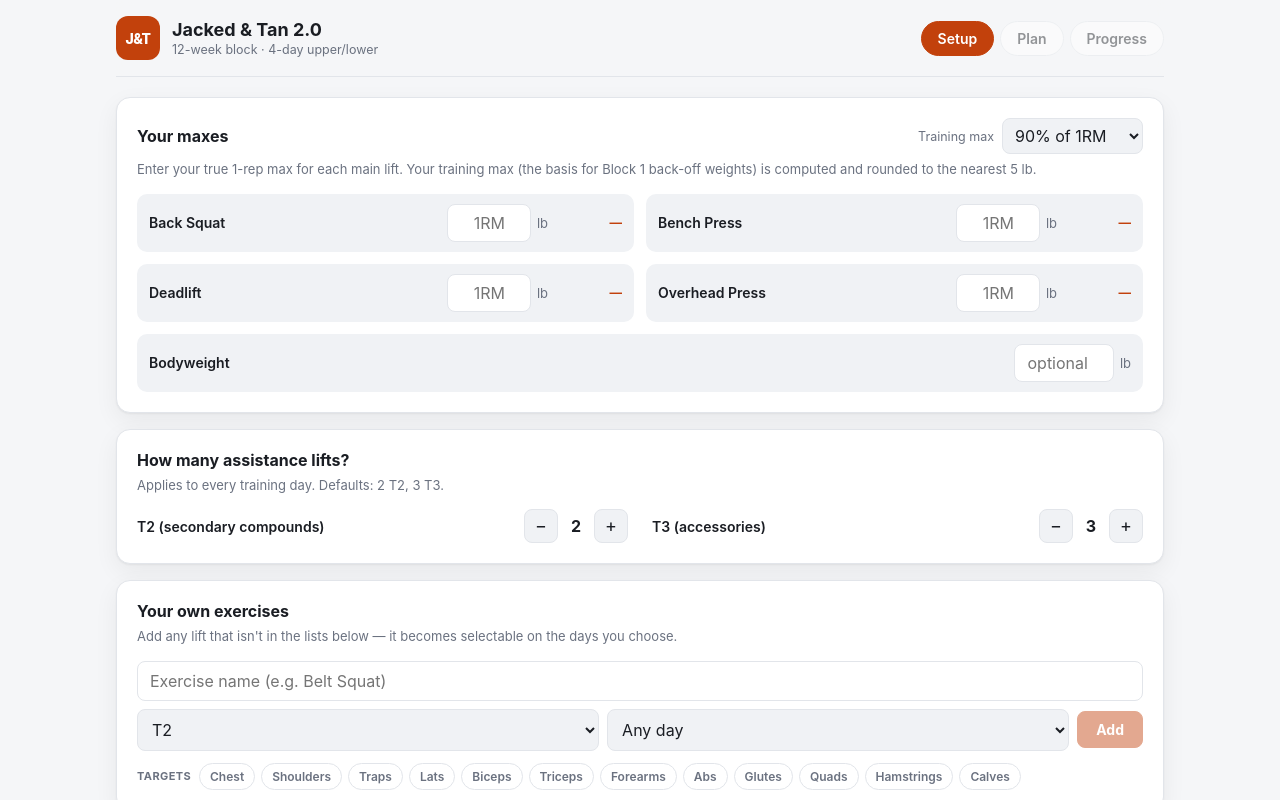
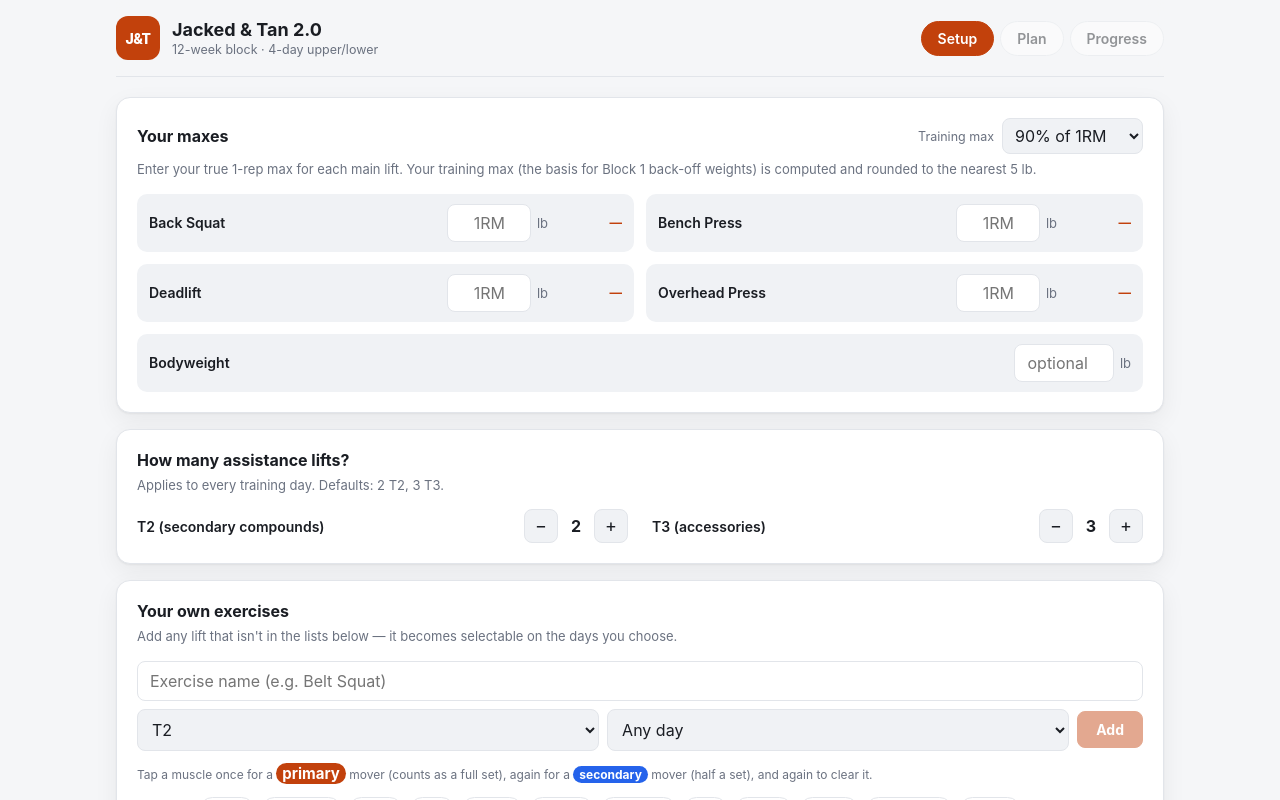
Before and after one commit to thirtyspokes/jnt, a React (Vite) app: page / in a window 1280 px wide. Shown: the top 800 px of the page. Built offline with nearby package versions, Linux system fonts and the light colour scheme.

Commit message:
Primary/secondary

```diff
--- a/src/components/Setup.jsx
+++ b/src/components/Setup.jsx
@@ -55,30 +55,37 @@ export default function Setup({ profile, setProfile, onDone, onReset }) {
   }
 
   // ---- custom exercises ----
-  const [draft, setDraft] = useState({ name: '', tier: 't2', dayType: 'any', muscles: [] })
+  const [draft, setDraft] = useState({ name: '', tier: 't2', dayType: 'any', muscleTags: {} })
   const [mapWeek, setMapWeek] = useState(1)
 
-  const toggleDraftMuscle = (key) =>
-    setDraft((d) => ({
-      ...d,
-      muscles: d.muscles.includes(key) ? d.muscles.filter((k) => k !== key) : [...d.muscles, key],
-    }))
+  // Cycle a muscle tag: off -> primary -> secondary -> off.
+  const cycleDraftMuscle = (key) =>
+    setDraft((d) => {
+      const tags = { ...d.muscleTags }
+      const cur = tags[key]
+      if (!cur) tags[key] = 'primary'
+      else if (cur === 'primary') tags[key] = 'secondary'
+      else delete tags[key]
+      return { ...d, muscleTags: tags }
+    })
 
   const addCustom = () => {
     const name = draft.name.trim()
     if (!name) return
+    const tags = draft.muscleTags
     const entry = {
       id: makeCustomId(draft.tier),
       name,
       dayType: draft.dayType,
-      muscles: draft.muscles,
+      primary: Object.keys(tags).filter((k) => tags[k] === 'primary'),
+      secondary: Object.keys(tags).filter((k) => tags[k] === 'secondary'),
       custom: true,
     }
     setProfile((p) => {
       const cst = p.custom ?? { t2: [], t3: [] }
       return { ...p, custom: { ...cst, [draft.tier]: [...(cst[draft.tier] ?? []), entry] } }
     })
-    setDraft((d) => ({ ...d, name: '', muscles: [] }))
+    setDraft((d) => ({ ...d, name: '', muscleTags: {} }))
   }
 
   const removeCustom = (tier, id) => {
@@ -314,14 +321,19 @@ export default function Setup({ profile, setProfile, onDone, onReset }) {
             Add
           </button>
         </div>
+        <p className="mp-help">
+          Tap a muscle once for a <span className="mp-key primary">primary</span> mover (counts as a
+          full set), again for a <span className="mp-key secondary">secondary</span> mover (half a
+          set), and again to clear it.
+        </p>
         <div className="muscle-pick">
           <span className="mp-label">Targets</span>
           {MUSCLE_GROUPS.map((g) => (
             <button
               key={g.key}
               type="button"
-              className={`mp-chip ${draft.muscles.includes(g.key) ? 'on' : ''}`}
-              onClick={() => toggleDraftMuscle(g.key)}
+              className={`mp-chip ${draft.muscleTags[g.key] ?? ''}`}
+              onClick={() => cycleDraftMuscle(g.key)}
             >
               {g.label}
             </button>
@@ -336,7 +348,7 @@ export default function Setup({ profile, setProfile, onDone, onReset }) {
                   {e.name}
                   <span className="chip-day">
                     {DAY_TYPES.find((o) => o.v === e.dayType)?.label ?? e.dayType}
-                    {!e.muscles?.length && ' · untracked'}
+                    {!(e.primary?.length || e.secondary?.length || e.muscles?.length) && ' · untracked'}
                   </span>
                   <button className="chip-x" title="Remove" onClick={() => removeCustom(tier, e.id)}>
                     ×
--- a/src/program/muscles.js
+++ b/src/program/muscles.js
@@ -86,11 +86,12 @@ export const EXERCISE_MUSCLES = {
   calf_raise: { primary: ['calves'], secondary: [] },
 }
 
-// Resolve a (possibly custom) exercise to its muscle mapping.
+// Resolve a (possibly custom) exercise to its muscle mapping. Custom exercises
+// carry `primary`/`secondary` tags (older ones used `muscles` = all primary).
 export function musclesFor(id, custom = []) {
   if (EXERCISE_MUSCLES[id]) return EXERCISE_MUSCLES[id]
   const c = custom.find((e) => e.id === id)
-  if (c?.muscles?.length) return { primary: c.muscles, secondary: [] }
+  if (c) return { primary: c.primary ?? c.muscles ?? [], secondary: c.secondary ?? [] }
   return { primary: [], secondary: [] }
 }
 
--- a/src/styles.css
+++ b/src/styles.css
@@ -720,7 +720,12 @@ input, select, textarea { max-width: 100%; font-size: 16px !important; }
   border: 1px solid var(--border); background: var(--surface); color: var(--muted);
   padding: 5px 10px; border-radius: 999px; font-size: 12px; font-weight: 600;
 }
-.mp-chip.on { background: var(--accent); border-color: var(--accent); color: #fff; }
+.mp-chip.primary { background: var(--accent); border-color: var(--accent); color: #fff; }
+.mp-chip.secondary { background: var(--t2); border-color: var(--t2); color: #fff; }
+.mp-help { font-size: 12px; color: var(--muted); line-height: 1.5; margin: 12px 0 0; }
+.mp-key { font-weight: 700; padding: 1px 6px; border-radius: 999px; color: #fff; }
+.mp-key.primary { background: var(--accent); }
+.mp-key.secondary { background: var(--t2); }
 
 /* ---- muscle coverage map ---- */
 .week-pick { font-size: 12.5px; color: var(--muted); display: flex; align-items: center; gap: 8px; }
```
